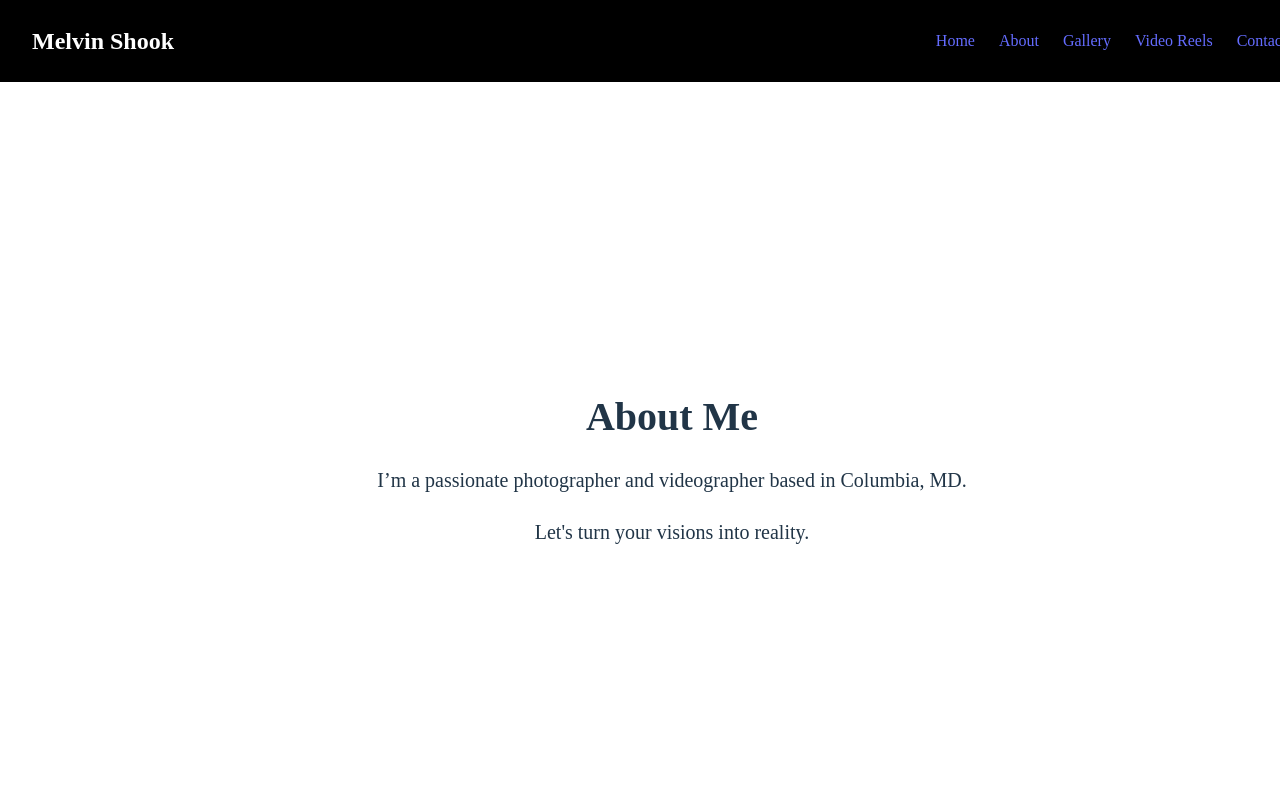
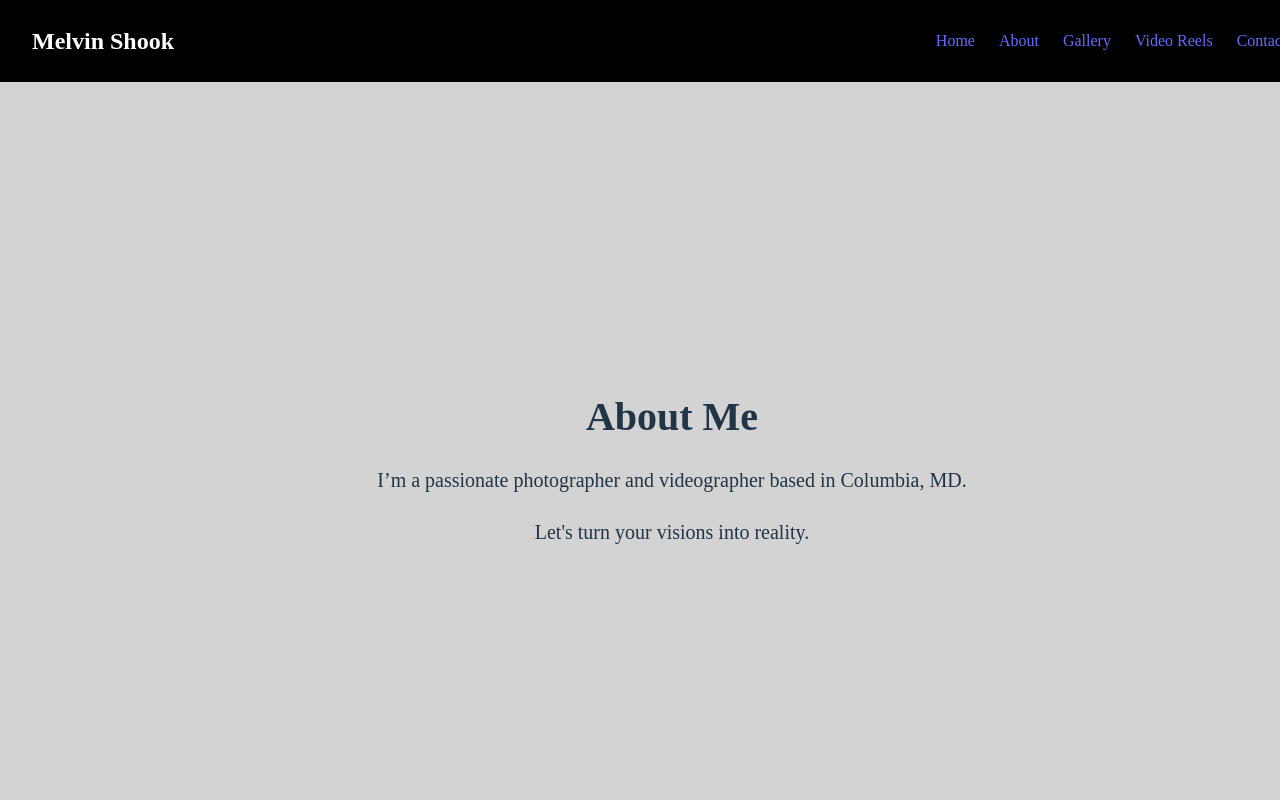
Before and after one commit to melvinshook/my-portfolio, a React (Vite) app: page /about in a window 1280 px wide. Shown: the top 800 px of the page. Built offline with nearby package versions, Linux system fonts and the light colour scheme.

Commit message:
added video

```diff
--- a/src/components/About.module.css
+++ b/src/components/About.module.css
@@ -9,7 +9,7 @@
   width: 100vw;
   min-height: 100vh;
   padding: 4rem 2rem;
-  background-color: #fff;
+  background-color: lightgrey;
 
   display: flex;
   flex-direction: column;
--- a/src/components/VideoReel.jsx
+++ b/src/components/VideoReel.jsx
@@ -6,8 +6,9 @@ import reel1 from "../assets/videos/reel1.mp4";
 import reel2 from "../assets/videos/reel2.mp4";
 import reel3 from "../assets/videos/reel3.mp4";
 import reel4 from "../assets/videos/reel4.mp4";
+import reel5 from "../assets/videos/reel5.mp4";
 
-const videos = [reel1, reel2, reel3, reel4];
+const videos = [reel1, reel2, reel3, reel4, reel5];
 
 function VideoReel() {
   const [isModalOpen, setIsModalOpen] = useState(false);
```
Also changed, not shown: 1 other file (tests, documents, lock files or other folders).
